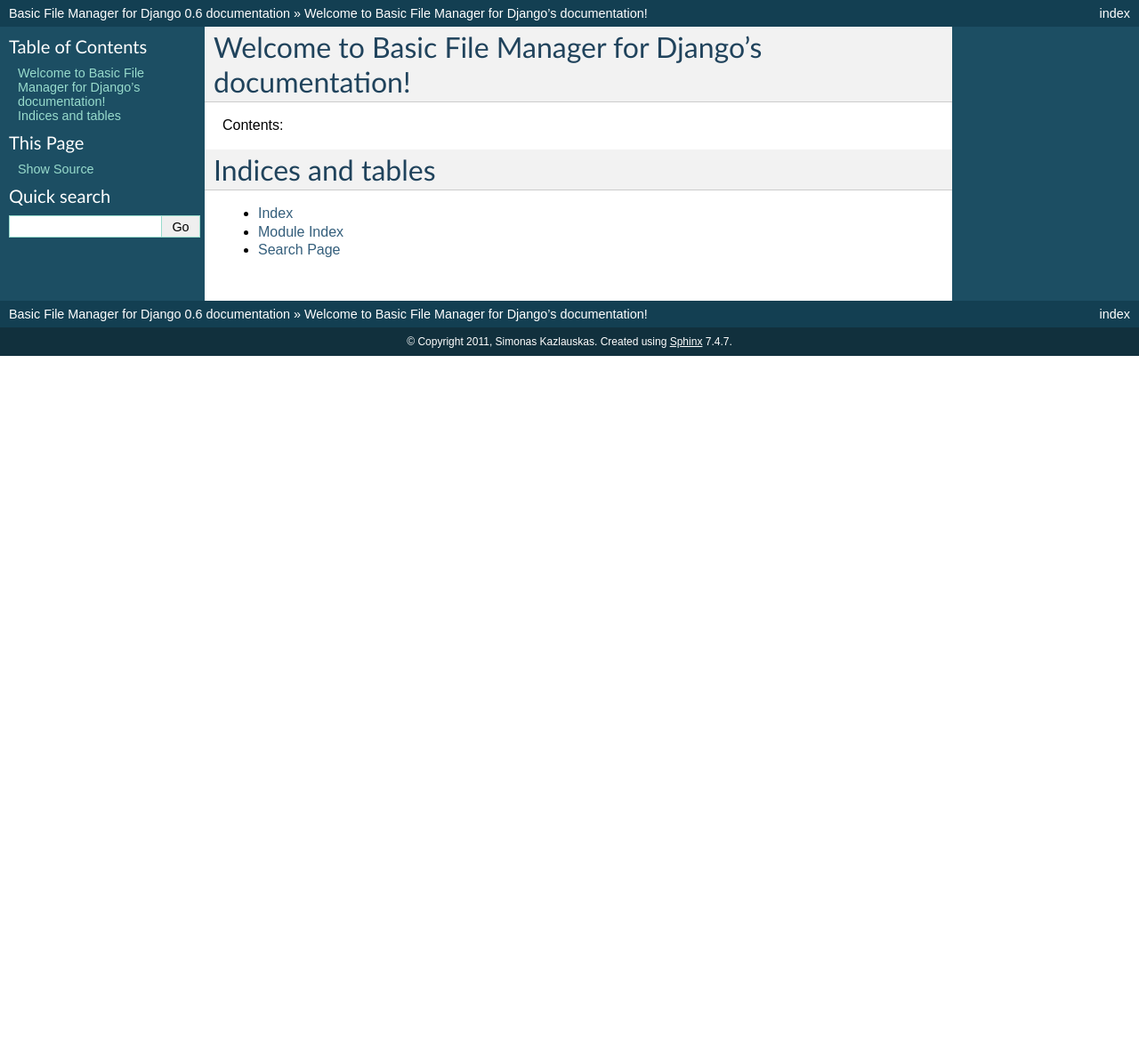
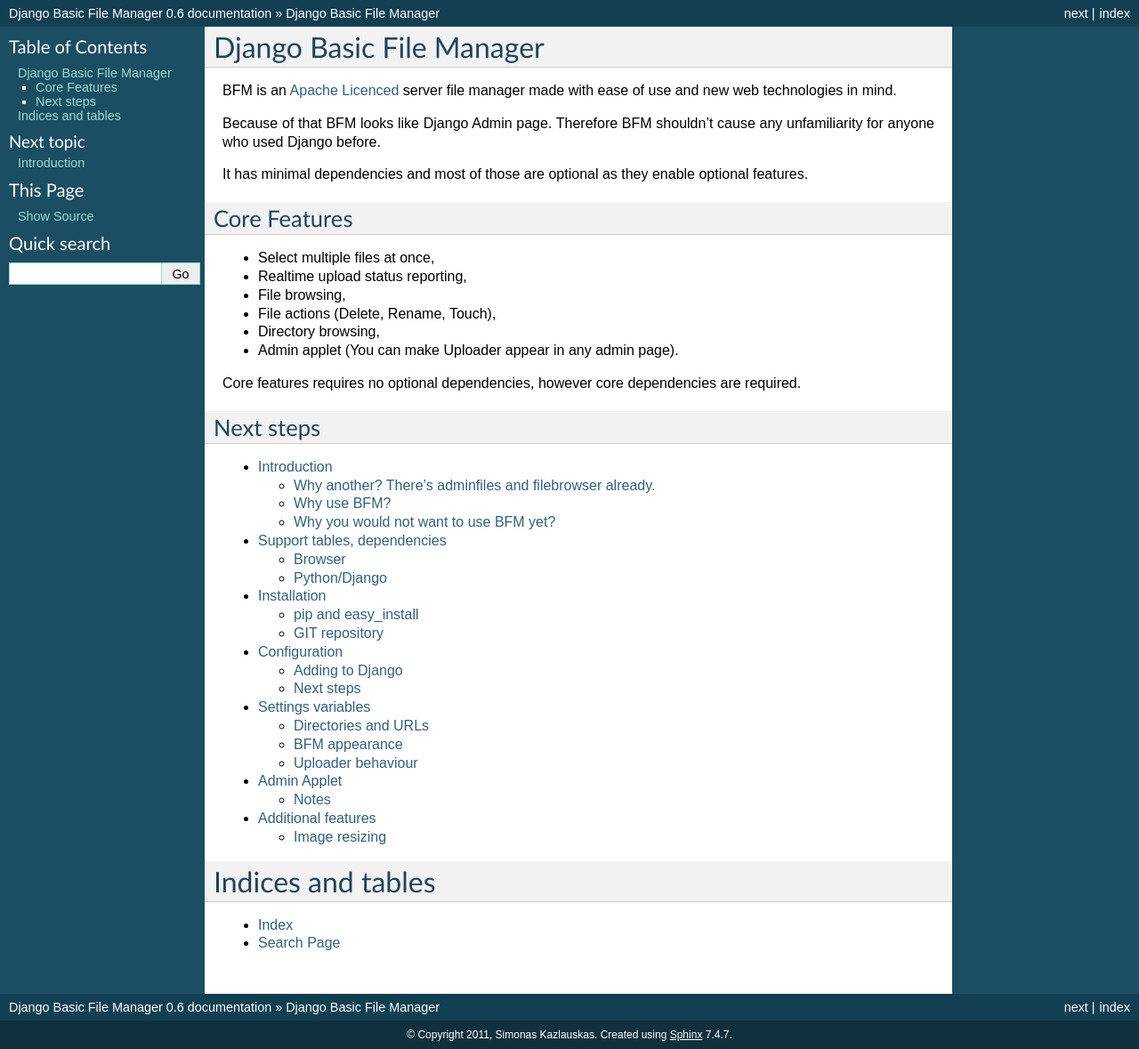
Before and after one commit to nagisa/django-bfm, a Sphinx documentation site: the page built from docs/index.rst, in a window 1280 px wide. Shown: the whole page at 89% size. Built offline with Sphinx 7.4.7, drawn with Linux system fonts in a browser that asks for light colours; before the commit the page ends 900 px from its top, so only the background shows below that.

Commit message:
Documentation

```diff
--- a/docs/conf.py
+++ b/docs/conf.py
@@ -13,6 +13,8 @@
 # serve to show the default.
 
 import sys, os
+sys.path.insert(0, os.path.abspath('..'))
+from django_bfm import __version__, __version_info__
 
 # If extensions (or modules to document with autodoc) are in another directory,
 # add these directories to sys.path here. If the directory is relative to the
@@ -41,7 +43,7 @@
 master_doc = 'index'
 
 # General information about the project.
-project = 'Basic File Manager for Django'
+project = 'Django Basic File Manager'
 copyright = '2011, Simonas Kazlauskas'
 
 # The version info for the project you're documenting, acts as replacement for
@@ -49,9 +51,9 @@
 # built documents.
 #
 # The short X.Y version.
-version = '0.6'
+version = '.'.join(__version_info__)
 # The full version, including alpha/beta/rc tags.
-release = '0.6'
+release = __version__
 
 # The language for content autogenerated by Sphinx. Refer to documentation
 # for a list of supported languages.
--- a/docs/index.rst
+++ b/docs/index.rst
@@ -3,19 +3,46 @@
    You can adapt this file completely to your liking, but it should at least
    contain the root `toctree` directive.
 
-Welcome to Basic File Manager for Django's documentation!
-=========================================================
+Django Basic File Manager
+=========================
 
-Contents:
+BFM is an `Apache Licenced <http://www.apache.org/licenses/LICENSE-2.0>`_ server
+file manager made with ease of use and new web technologies in mind.
+
+Because of that BFM looks like Django Admin page. Therefore BFM shouldn't cause
+any unfamiliarity for anyone who used Django before.
+
+It has minimal dependencies and most of those are optional as they enable
+optional features.
+
+Core Features
+-------------
+
+- Select multiple files at once,
+- Realtime upload status reporting,
+- File browsing,
+- File actions (Delete, Rename, Touch),
+- Directory browsing,
+- Admin applet (You can make Uploader appear in any admin page).
+
+Core features requires no optional dependencies, however core dependencies are
+required.
+
+Next steps
+----------
 
 .. toctree::
    :maxdepth: 2
 
+   user/intro
+   user/install
+   user/settingsvars
+   user/adminapplet
+   user/additionalfeats
 
 
 Indices and tables
 ==================
 
 * :ref:`genindex`
-* :ref:`modindex`
 * :ref:`search`
--- /dev/null
+++ b/docs/user/additionalfeats.rst
@@ -0,0 +1,22 @@
+.. _additional-feats:
+
+Additional features
+===================
+
+These are features, that does require some additional dependencies, like ``PIL``.
+
+Image resizing
+--------------
+
+Image resizing is file action (button appears near delete, rename, etc buttons)
+which helps you to thumbnailize your uploaded images.
+
+Dialog box supports aspect ratio locking, selecting resizing mode (like ``bicubic``).
+
+Dependency: ``PIL``
+
+Installation:
+
+::
+
+    $ pip install pil
--- /dev/null
+++ b/docs/user/adminapplet.rst
@@ -0,0 +1,39 @@
+.. _admin-applet:
+
+Admin Applet
+============
+
+Making admin applet to work requires more work because application specific files should be edited.
+
+Firstly open your application, in which you want applet to appear, ``admin.py`` file.
+
+Add these just after imports
+
+::
+
+    from django.core.urlresolvers import reverse
+    from django.utils.functional import lazy
+    reverse_lazy = lazy(reverse, str)
+
+Then in your ``SomethingAdmin`` class add another `class named Media <https://docs.djangoproject.com/en/dev/ref/contrib/admin/#modeladmin-media-definitions>`_, if it doesn't exist yet.
+
+After that add ``reverse_lazy('bfm_opt')`` into ``js`` tuple.
+
+In the end Media class should look something like this:
+
+::
+
+    class EntryAdmin(admin.ModelAdmin):
+        class Media:
+            # ... Your other css and js ...
+            js += (reverse_lazy('bfm_opt'),)
+        #Your admin continues here...
+
+That's all. You're ready to see your applet in http://example.com/admin/application/model.
+
+You may want to change some options, that changes behavior of Admin applet. You can see them in :ref:`uploader-settings`.
+
+Notes
+-----
+
+BFM javascript file downloads all files it requires including newest version of jQuery, so all ``$`` and ``jQuery`` variables defined before will be rewritten. ``django.jQuery`` variable will be left in it's place.
--- /dev/null
+++ b/docs/user/install.rst
@@ -0,0 +1,56 @@
+.. _install:
+
+Installation
+============
+
+pip and easy_install
+--------------------
+
+Easiest way to install BFM is to use ``pip``:
+
+::
+
+    $ pip install django_bfm
+
+And second to easiest is with ``easy_install``:
+
+::
+
+    $ easy_install django_bfm
+
+However using easy_install is discouraged. Why? `Read here <http://www.pip-installer.org/en/latest/other-tools.html#pip-compared-to-easy-install>`_.
+
+GIT repository
+--------------
+
+Alternatively, you can clone and install from Github repository, where project is developed.
+
+::
+
+    $ git clone git://github.com/simukis/django-bfm.git
+    $ cd django-bfm
+    $ python2 setup.py install
+
+.. _configure:
+
+Configuration
+=============
+
+Adding to Django
+----------------
+
+After downloading and installing BFM, you need to configure your Django project
+to work with it.
+
+#. Add ``'django_bfm',`` to your ``INSTALLED_APPS`` in **settings.py**,
+#. Add ``url(r'^files/', include('django_bfm.urls')),`` to your ``urlpatterns`` in **urls.py**,
+#. Make sure you have `staticfiles enabled <https://docs.djangoproject.com/en/dev/howto/static-files/#basic-usage>`_ (`with context processor <https://docs.djangoproject.com/en/dev/howto/static-files/#with-a-context-processor>`_) and run `python manage.py collectstatic`,
+#. Make sure, that static files are served correctly by your production server.
+
+Next steps
+----------
+
+.. toctree::
+   :maxdepth: 2
+
+   settingsvars
--- /dev/null
+++ b/docs/user/intro.rst
@@ -0,0 +1,61 @@
+.. _intro:
+
+Introduction
+============
+
+Why another? There's `adminfiles <https://bitbucket.org/carljm/django-adminfiles/src>`_ and `filebrowser <https://github.com/sehmaschine/django-filebrowser>`_ already.
+-----------------------------------------------------------------------------------------------------------------------------------------------------------------------
+
+Why software gets created? Because someone were unhappy with already existing software.
+
+That was case for me too - I found it hard to make both those to work the way I want.
+
+Also, *filebrowser* uses flash uploader, which I cannot use as I don't want to have Flash installed.
+As for *adminfiles*, I even couldn't make it work.
+
+Why use BFM?
+------------
+
+#. You hate Flash, love HTML5, JavaScript and have modern browser.
+#. You want simple and fast interface for managing your files online.
+#. You couldn't even make another two work. BFM is simple to setup.
+
+Why you would not want to use BFM yet?
+--------------------------------------
+
+#. If you want integrate it with TinyMCE or something of the like, you shouldn't think about BFM. **YET**.
+#. You want mature project.
+#. You need to support IE, which is not even a browser.
+
+Support tables, dependencies
+============================
+
+Browser
+-------
+
+**Basic features** covers basic actions like file browsing, directory browsing.
+
+**Advanced features** covers uploading, because that part uses most of modern features.
+
+==========================  ==========================  ==========================
+Browser                     Basic features (ver.)       Advanced features (ver.)
+==========================  ==========================  ==========================
+Chrome/Chromium             1                           7 +
+Firefox                     ?                           5 +
+Opera                       ?                           Not supported \*
+IE                          ?                           10 + \*
+Safari                      ?                           5.0 +
+==========================  ==========================  ==========================
+
+\* Opera and IE 9 and below doesn't support `XHR2 <http://www.w3.org/TR/XMLHttpRequest2/>`_,
+which is used to report upload status.
+
+Python/Django
+-------------
+
+BFM was tested only with Django 1.3 running on Python 2.6 and Python 2.7
+
+So it is safe to assume, that dependencies are as follows:
+
+- Python 2.6 or 2.7
+- Django 1.3
--- /dev/null
+++ b/docs/user/settingsvars.rst
@@ -0,0 +1,80 @@
+Settings variables
+==================
+
+Variables, that users should define in their ``settings.py`` file, to customize BFM installation.
+
+.. _directories-settings:
+
+Directories and URLs
+--------------------
+
+If these values are not set, then BFM takes values from ``MEDIA_ROOT`` and ``MEDIA_URL``.
+
+**BFM_MEDIA_DIRECTORY**
+
+The absoulute path to the directory, where files accessible by BFM resides.
+Please note, that BFM will not be able to access directories, that are parents
+to specified one.
+
+Example: ``/home/example.com/media/uploads/``
+
+Default: ``MEDIA_ROOT``
+
+**BFM_MEDIA_URL**
+
+URL to use when referring to media located in ``BFM_MEDIA_DIRECTORY``.
+
+Example: ``/media/uploads/`` or ``http://media.example.com/uploads/``
+
+It **must** end in slash.
+
+Default: ``MEDIA_URL`` if empty and ``BFM_MEDIA_DIRECTORY`` is not equal to ``MEDIA_ROOT`` (either by setting by hand or defaulting to that value).
+
+.. _appearance-settings:
+
+BFM appearance
+--------------
+
+You can control ammount of files displayed in one page and things like that.
+
+**BFM_FILES_IN_PAGE**
+
+BFM uses Pagination to ensure, that reasonable ammount of files is displayed at once.
+You may specify, how much that "reasonable" is for you by giving this variable an integer value.
+
+Example: ``50``
+
+Default: ``20``
+
+**LOGIN_URL**
+
+To make sure, that only authorized users fiddle with, BFM requires user to be logged in.
+If user is not logged in, it will be redirected to login.
+
+Please note, that this variable is same as Django `LOGIN_URL <https://docs.djangoproject.com/en/dev/ref/settings/#login-url>`_.
+
+.. _uploader-settings:
+
+Uploader behaviour
+------------------
+
+You can control several aspects of uploader like files uploaded at once too.
+
+**BFM_ADMIN_UPLOAD_DIR**
+
+Directory path relative to ``BFM_MEDIA_DIRECTORY``.
+
+Tells BFM where to save files uploaded with :ref:`admin-applet`.
+
+Example: ``admin_files/`` and files will be uploaded to ``/home/example.com/media/uploads/admin_files/``.
+
+Default: empty string.
+
+**BFM_UPLOADS_AT_ONCE**
+
+Tells BFM how much files to upload at once.
+Requires integer value.
+
+Example: ``3``
+
+Default: ``2``
```
Also changed, not shown: setup.py (+12 -10 lines), 1 other file.
